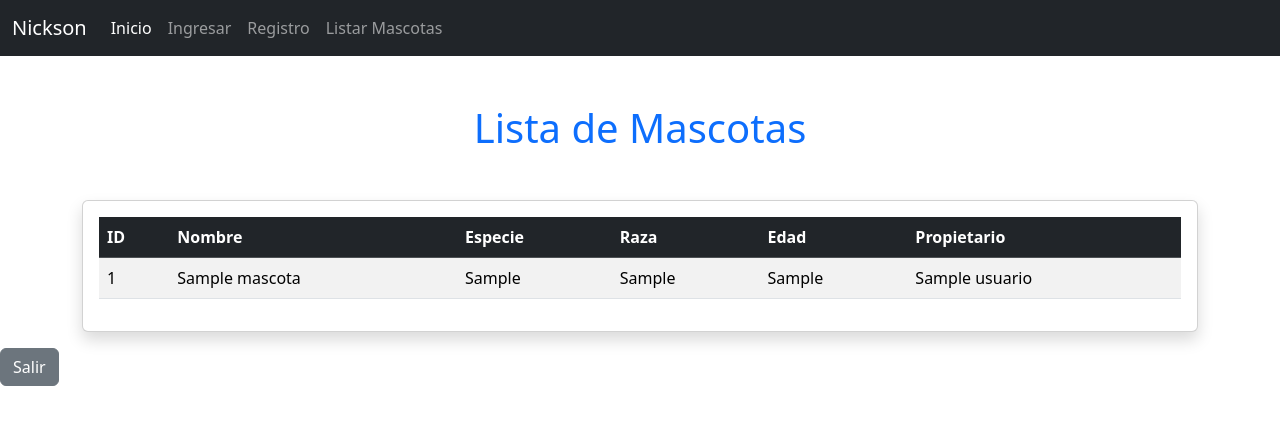
After one commit to nickson151/loginYouPet, a Flask app: page /listar_mascotas in a window 1280 px wide. The commit adds this page. Shown: the top 425 px of the page. Run offline with Flask 3, Linux system fonts and the light colour scheme; tables that the repository leaves empty or names only in its code hold one stand-in row (values such as "Sample post"); parts of the project's set-up code (start-up, migrations or seed data) failed here and were passed over; some libraries are stand-ins or nearby versions.

Commit message:
navegador funcional

```diff
--- a/app.py
+++ b/app.py
@@ -181,16 +181,19 @@ def crear_registro():
     return render_template('registro.html')
 #-----------
 
-#--- Listar usuarios ------
-@app.route('/listar', methods=["GET", "POST"])
-def listar():
+#--- Listar mascotas ------
+@app.route('/listar_mascotas', methods=["GET"])
+def listar_mascotas():
     cur = mysql.connection.cursor()
-    cur.execute("SELECT * FROM usuarios")
-    #preguntar si existe el dato
-    usuarios = cur.fetchall()
+    cur.execute("""
+        SELECT m.id_mascota, m.nombre, m.especie, m.raza, m.edad, u.nombre AS propietario
+        FROM mascotas m
+        JOIN usuarios u ON m.id_usuario = u.id
+    """)
+    mascotas = cur.fetchall()
     cur.close()
 
-    return render_template("listar_usuarios.html", usuarios = usuarios)
+    return render_template("listar_mascotas.html", mascotas=mascotas)
 
 #---------------
 
--- a/template/cabecera.html
+++ b/template/cabecera.html
@@ -38,7 +38,7 @@
                     <a class="nav-link" href="/registro">Registro</a>
                 </li>
                 <li class="nav-item">
-                    <a class="nav-link" href="/listar">Listar Usuarios</a>
+                    <a class="nav-link" href="/listar_mascotas">Listar Mascotas</a>
                 </li>
             </ul>
             <span class="navbar-text">
--- /dev/null
+++ b/template/listar_mascotas.html
@@ -0,0 +1,42 @@
+{% include("cabecera.html") %}
+
+<h1 class="text-center mt-5 mb-5 text-primary">Lista de Mascotas</h1>
+
+<div class="container">
+    <div class="card shadow">
+        <div class="card-body">
+            <!-- Tabla para mostrar las mascotas -->
+            {% if mascotas %}
+            <table class="table table-striped">
+                <thead class="table-dark">
+                    <tr>
+                        <th scope="col">ID</th>
+                        <th scope="col">Nombre</th>
+                        <th scope="col">Especie</th>
+                        <th scope="col">Raza</th>
+                        <th scope="col">Edad</th>
+                        <th scope="col">Propietario</th>
+                    </tr>
+                </thead>
+                <tbody>
+                    {% for mascota in mascotas %}
+                    <tr>
+                        <td scope="row">{{ mascota.id_mascota }}</td>
+                        <td>{{ mascota.nombre }}</td>
+                        <td>{{ mascota.especie }}</td>
+                        <td>{{ mascota.raza }}</td>
+                        <td>{{ mascota.edad }}</td>
+                        <td>{{ mascota.propietario }}</td>
+                    </tr>
+                    {% endfor %}
+                </tbody>
+            </table>
+            {% else %}
+            <p>No hay datos</p>
+            {% endif %}
+        </div>
+    </div>
+</div>
+
+<!-- Link para salir -->
+<a href="/" class="btn btn-secondary mt-3">Salir</a>
```
Also changed, not shown: template/listar_usuarios.html (deleted, +0 -35 lines).
